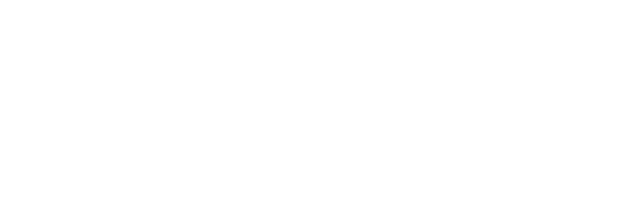
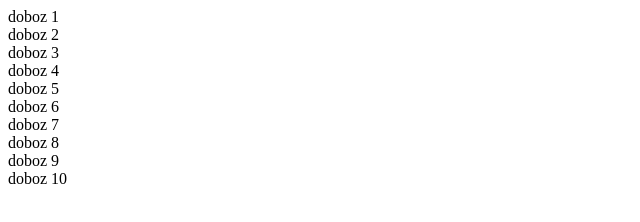
Before and after one commit to KisNorbi1985/20230329float-and-clearfloat, a plain HTML site: page index.html in a window 1280 px wide. Shown: the whole page, without its empty margins (0-640 px from the left). Drawn offline with Linux system fonts and the light colour scheme.

Commit message:
Layout 1

```diff
--- a/index.html
+++ b/index.html
@@ -1,11 +1,22 @@
 <!DOCTYPE html>
-<html lang="en">
+<html lang="hu">
 <head>
     <meta charset="UTF-8">
     <meta name="viewport" content="width=device-width, initial-scale=1.0">
-    <title>Document</title>
+    <title>floatolt elemek és a clearfloat</title>
 </head>
 <body>
-
+    <div class="container">
+        <div class="item">doboz 1</div>
+        <div class="item">doboz 2</div>
+        <div class="item">doboz 3</div>
+        <div class="item">doboz 4</div>
+        <div class="item">doboz 5</div>
+        <div class="item">doboz 6</div>
+        <div class="item">doboz 7</div>
+        <div class="item">doboz 8</div>
+        <div class="item">doboz 9</div>
+        <div class="item">doboz 10</div>
+    </div>
 </body>
 </html>
```
